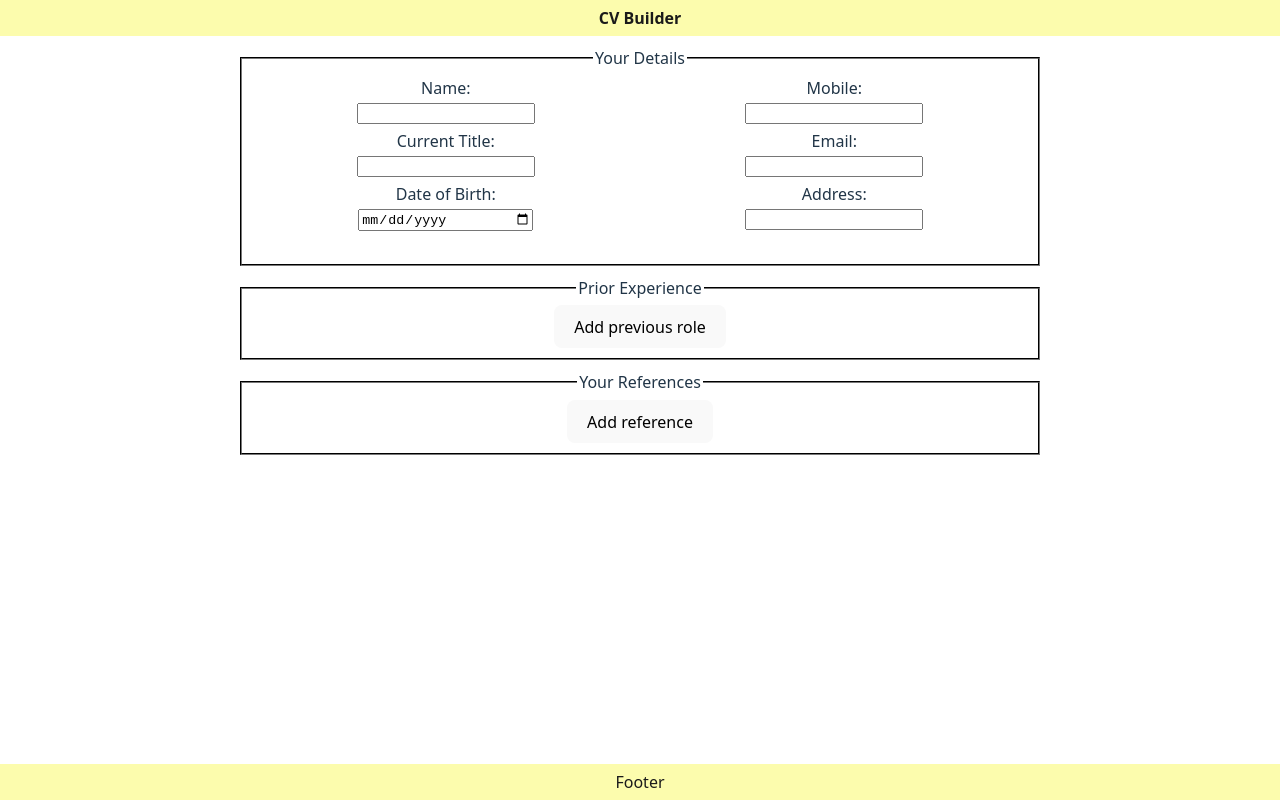
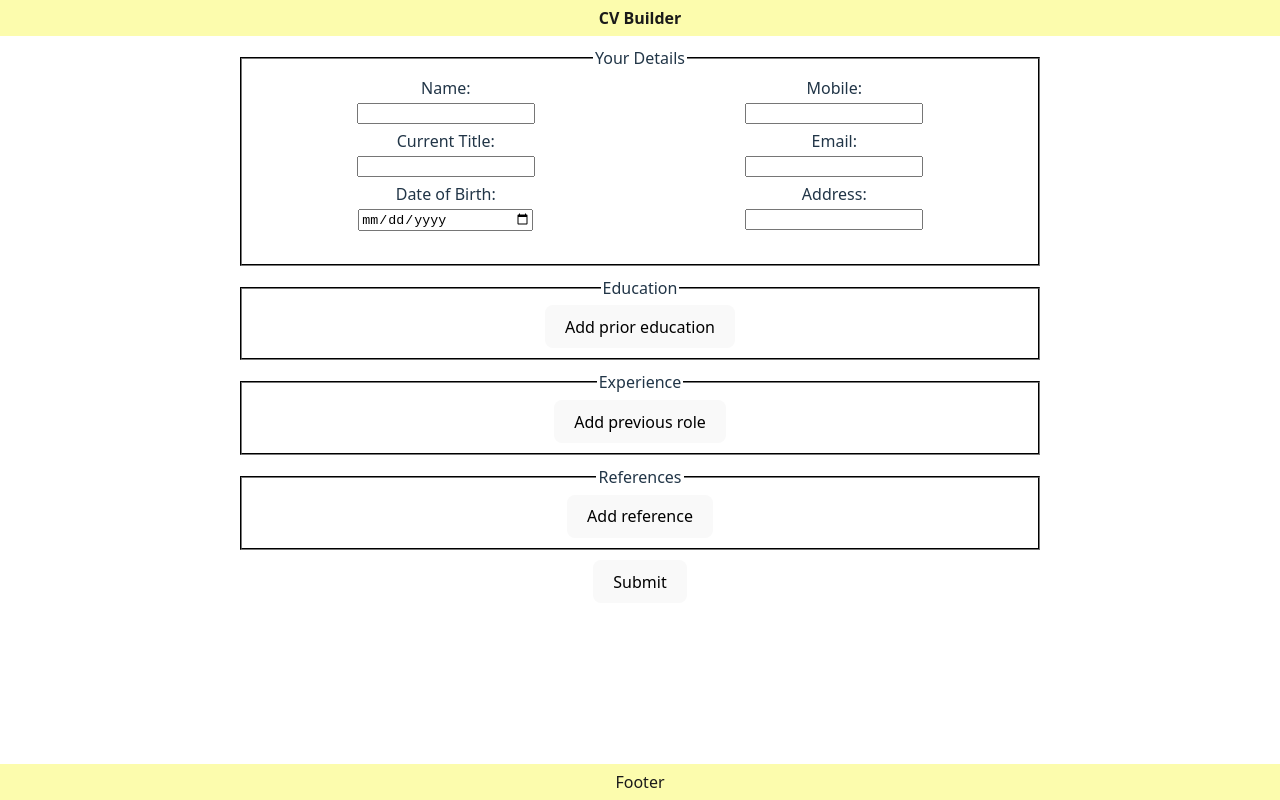
Before and after one commit to samuelpeoples/cv_builder, a React app: page / in a window 1280 px wide. Built offline with nearby package versions, Linux system fonts and the light colour scheme; the HTML template or start-up script is replaced by a standard one.

Commit message:
Added education section, added reference company, aded submit button

```diff
--- a/src/App.jsx
+++ b/src/App.jsx
@@ -12,6 +12,11 @@ function App() {
 	const Refs = () =>
 		Array.from({ length: numOfRefs }).map((_item, index) => (
 			<RefDetails count={numOfRefs} index={index} key={crypto.randomUUID()} />
+		));
+	const [numOfEdu, setNumOfEdu] = useState(0);
+	const Education = () =>
+		Array.from({ length: numOfEdu }).map((_item, index) => (
+			<EduDetails count={numOfEdu} index={index} key={crypto.randomUUID()} />
 		));
 
 	return (
@@ -28,7 +33,19 @@ function App() {
 				</fieldset>
 
 				<fieldset id='roles'>
-					<legend>Prior Experience</legend>
+					<legend>Education</legend>
+					<Education />
+					<button
+						type='button'
+						id='addRoleBtn'
+						name='addRoleBtn'
+						onClick={() => setNumOfEdu(numOfEdu + 1)}>
+						Add prior education
+					</button>
+				</fieldset>
+
+				<fieldset id='roles'>
+					<legend>Experience</legend>
 					<Roles />
 					<button
 						type='button'
@@ -40,12 +57,14 @@ function App() {
 				</fieldset>
 
 				<fieldset id='roles'>
-					<legend>Your References</legend>
+					<legend>References</legend>
 					<Refs />
 					<button type='button' id='addRoleBtn' name='addRoleBtn' onClick={() => setNumOfRefs(numOfRefs + 1)}>
 						Add reference
 					</button>
 				</fieldset>
+
+				<button type="submit">Submit</button>
 			</form>
 		</div>
 	);
@@ -56,6 +75,22 @@ function InputField({ name = "name", className = "", id = name, type = "text", l
 		<div className={className}>
 			<label for={name}>{labelText}:</label>
 			<input type={type} name={name} id={id} required />
+		</div>
+	);
+}
+
+function EduDetails({ index }) {
+	const eduName = `roleTitle${index}`;
+	const eduStudy = `eduStudy${index}`;
+	const eduPeriod = `eduPeriod${index}`;
+	return (
+		<div className='roleDetails'>
+			{/* { index == 0 ? null : <hr style={{ width: "600px" }} /> } */}
+			<hr style={{ width: "600px" }} />
+			{/* <h3 style={{ margin: 0 }}>Role {index + 1}</h3> */}
+			<InputField name={eduName} type='text' labelText='Place of Education' required />
+			<InputField name={eduStudy} type='text' labelText='Title of Study' required />
+			<InputField name={eduPeriod} type='date' labelText='Date of Study' required />
 		</div>
 	);
 }
@@ -82,16 +117,18 @@ function RoleDetails({ index }) {
 function RefDetails({ index }) {
 	const refName = `refName${index}`;
 	const refTitle = `refTitle${index}`;
+	const refCompany = `refCompany${index}`;
 	const refMobile = `refMobile${index}`;
 	const refEmail = `refEmail${index}`;
 	return (
 		<div className='roleDetails'>
 			<hr style={{ width: "600px" }} />
 			{/* <h3 style={{ margin: 0 }}>Role {index + 1}</h3> */}
-			<InputField name={refName} type='text' labelText='Reference Name' required />
-			<InputField name={refTitle} type='text' labelText='Reference Title' required />
-			<InputField name={refMobile} type='tel' labelText='Reference Mobile' required />
-			<InputField name={refEmail} type='email' labelText='Reference Email' required />
+			<InputField name={refName} type='text' labelText='Name' required />
+			<InputField name={refTitle} type='text' labelText='Title' required />
+			<InputField name={refCompany} type='text' labelText='Company' required />
+			<InputField name={refMobile} type='tel' labelText='Mobile' required />
+			<InputField name={refEmail} type='email' labelText='Email' required />
 		</div>
 	);
 }
```
